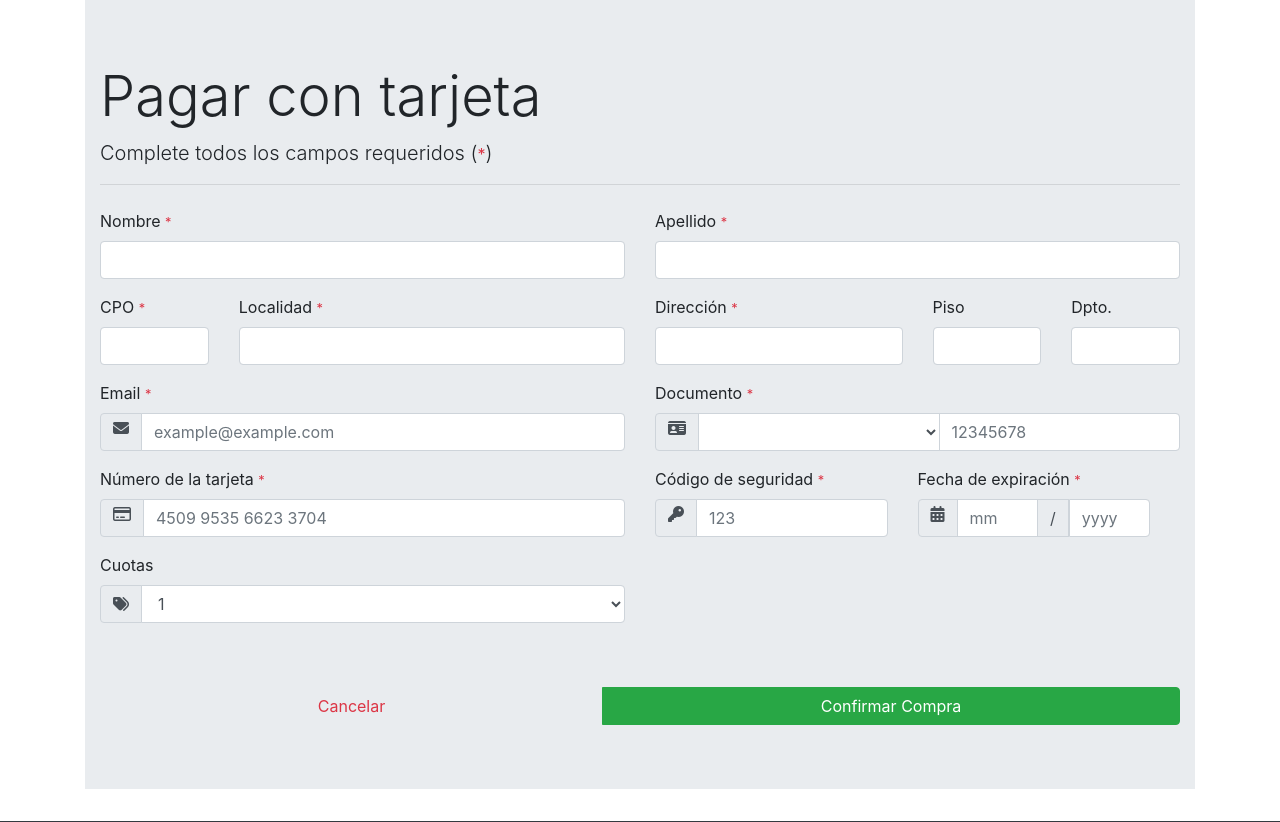
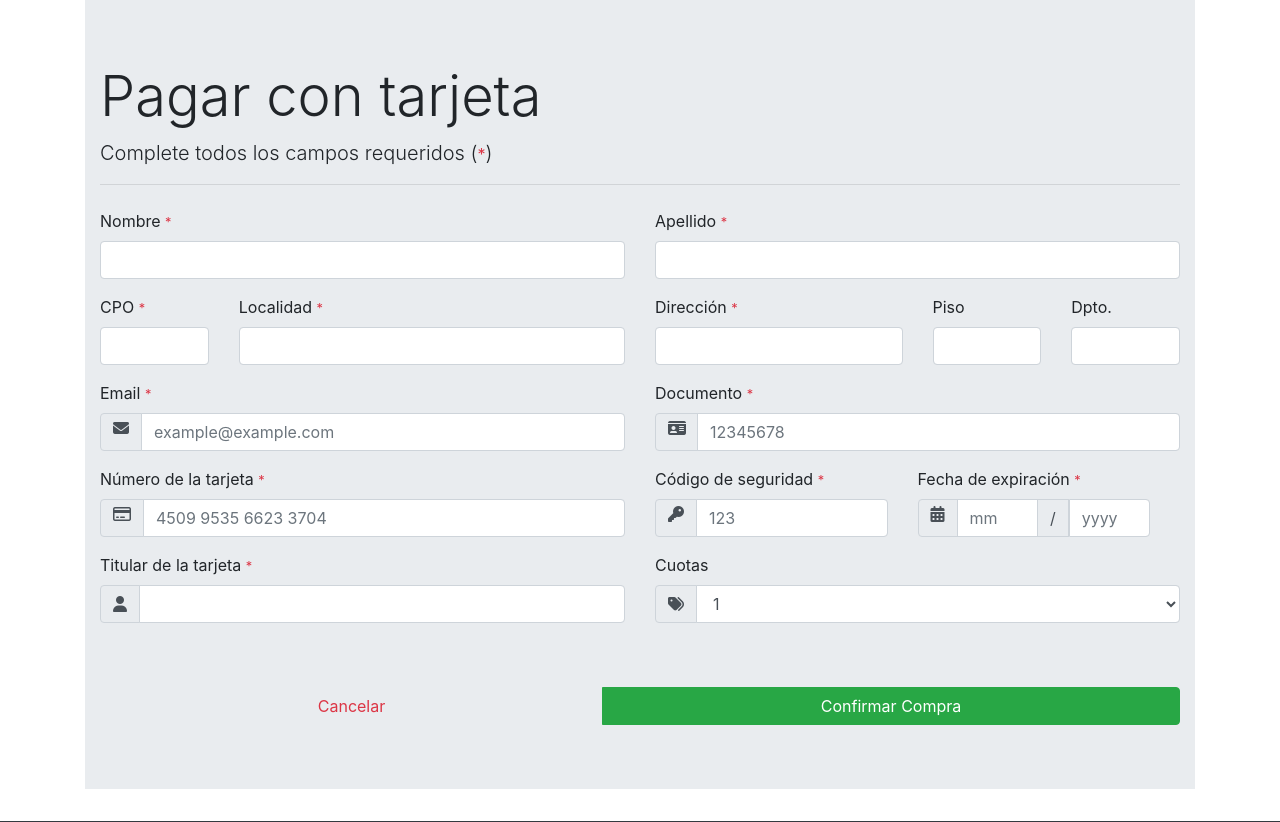
Before and after one commit to tobiasjuhasz/PaymentOrologi, a PHP site: page / in a window 1280 px wide. Shown: the part 96-918 px from the top of the page. Run offline with PHP 8.4, Linux system fonts and the light colour scheme; lists and menus that the app fills with data are empty; some libraries are stand-ins or nearby versions.

Commit message:
Agrega titular de la tarjet

```diff
--- a/index.php
+++ b/index.php
@@ -129,8 +129,7 @@
                                             <div class="input-group-prepend">
                                                 <span class="input-group-text fa fa-id-card"></span>
                                             </div>
-                                            <select id="docType" data-checkout="docType" class="form-control"></select>
-
+                                            <input type="hidden" value="DNI" id="docType" data-checkout="docType" class="form-control" />
                                             <input type="text" class="form-control" id="docNumber" data-checkout="docNumber" placeholder="12345678" />
                                         </div>
                                     </div>
@@ -180,6 +179,17 @@
 
 
                         <div class="row">
+                            <div class="col-lg-6">
+                                <div class="form-group">
+                                    <label for="">Titular de la tarjeta</label> <small class="text-danger">*</small>
+                                    <div class="input-group">
+                                        <div class="input-group-prepend">
+                                            <span class="input-group-text"><span class="fa fa-user"></span></span>
+                                        </div>
+                                        <input type="text" id="cardholderName" data-checkout="cardholderName" class="form-control" required>
+                                    </div>
+                                </div>
+                            </div>
                             <div class=" col-lg-6">
                                 <div class="form-group">
                                     <label htmlFor="installments">Cuotas</label>
```
